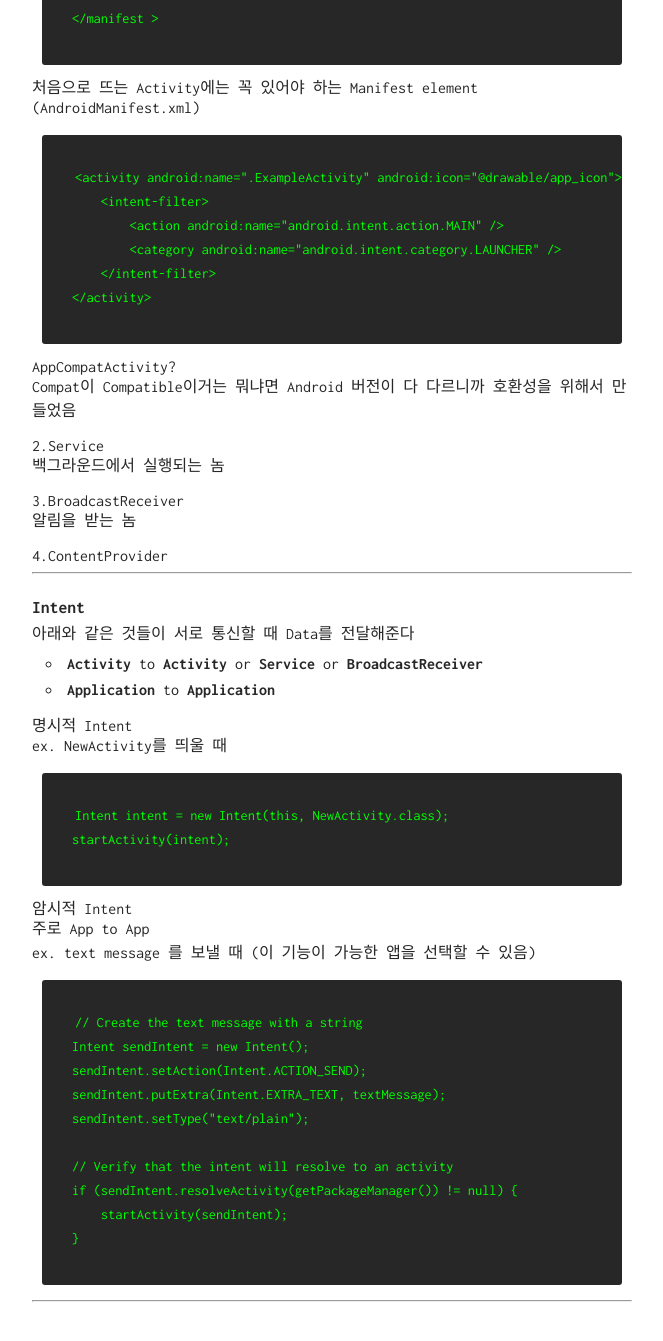
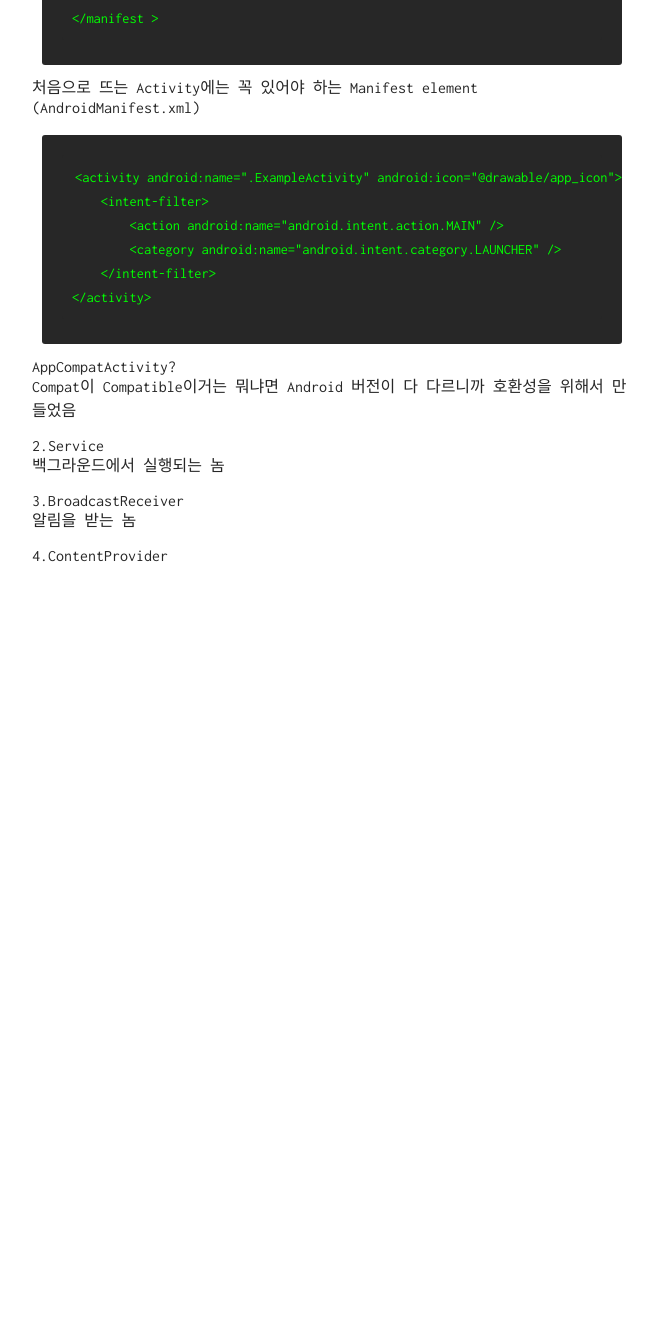
Before and after one commit to yands11/yands11.github.io, a Jekyll site: the page built from _posts/2016-08-17-android-02.md, in a window 1280 px wide and 1400 px high, scrolled down 744 px. Shown: the top 1341 px of the window, without its empty margins (308-971 px from the left). Built offline with Jekyll 4.4.1, drawn with Linux system fonts in a browser that asks for light colours; after the commit the page ends 1398 px from its top, so only the background shows below that.

Commit message:
posting2

````diff
--- a/_posts/2016-08-17-android-02.md
+++ b/_posts/2016-08-17-android-02.md
@@ -52,37 +52,3 @@ Compat이 Compatible이거는 뭐냐면 Android 버전이 다 다르니까 호
 알림을 받는 놈
 
 ### 4.ContentProvider
-
----
-
-## Intent
-아래와 같은 것들이 서로 통신할 때 Data를 전달해준다
-* **Activity** to **Activity** or **Service** or **BroadcastReceiver**
-* **Application** to **Application**
-
-### 명시적 Intent
-ex. NewActivity를 띄울 때
-
-```
-Intent intent = new Intent(this, NewActivity.class);
-startActivity(intent);
-```
-
-### 암시적 Intent
-주로 App to App
-ex. text message 를 보낼 때 (이 기능이 가능한 앱을 선택할 수 있음)
-
-```
-// Create the text message with a string
-Intent sendIntent = new Intent();
-sendIntent.setAction(Intent.ACTION_SEND);
-sendIntent.putExtra(Intent.EXTRA_TEXT, textMessage);
-sendIntent.setType("text/plain");
-
-// Verify that the intent will resolve to an activity
-if (sendIntent.resolveActivity(getPackageManager()) != null) {
-    startActivity(sendIntent);
-}
-```
-
----
````
Also changed, not shown: 1 other file.
